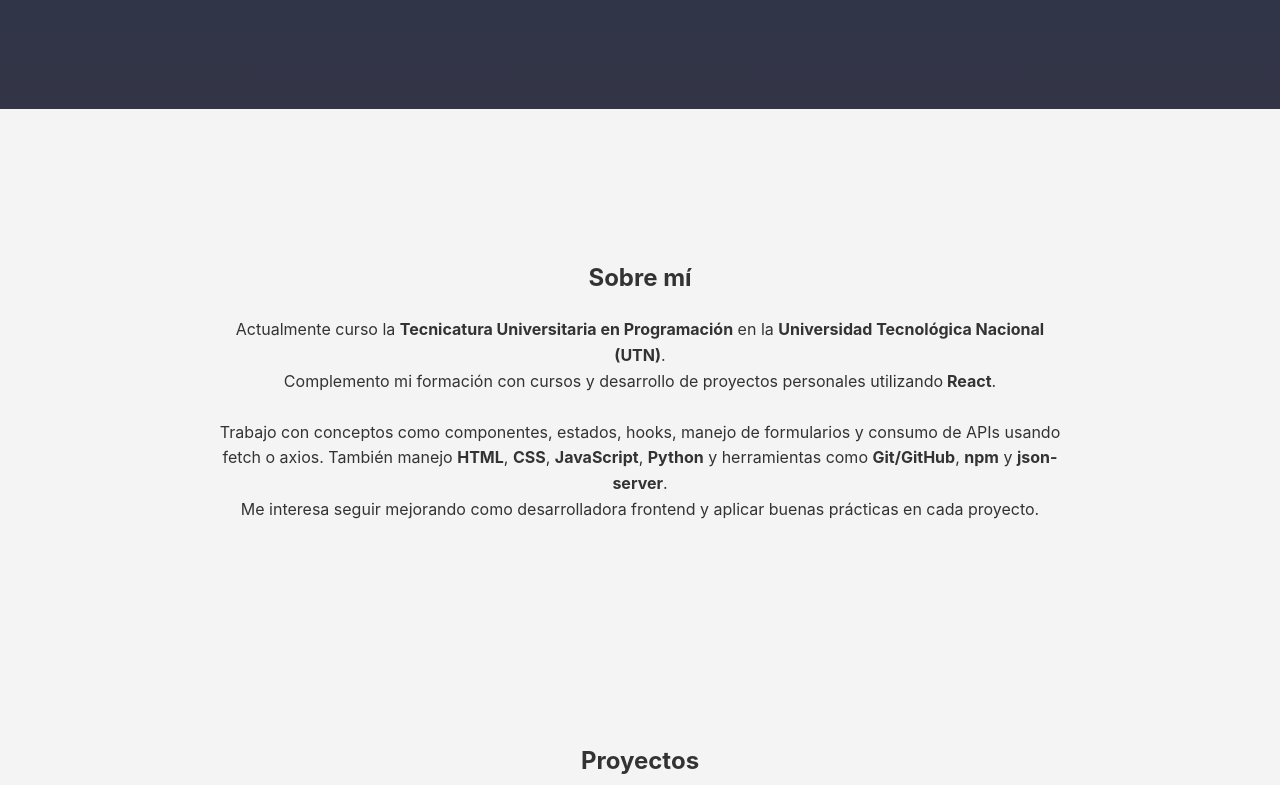
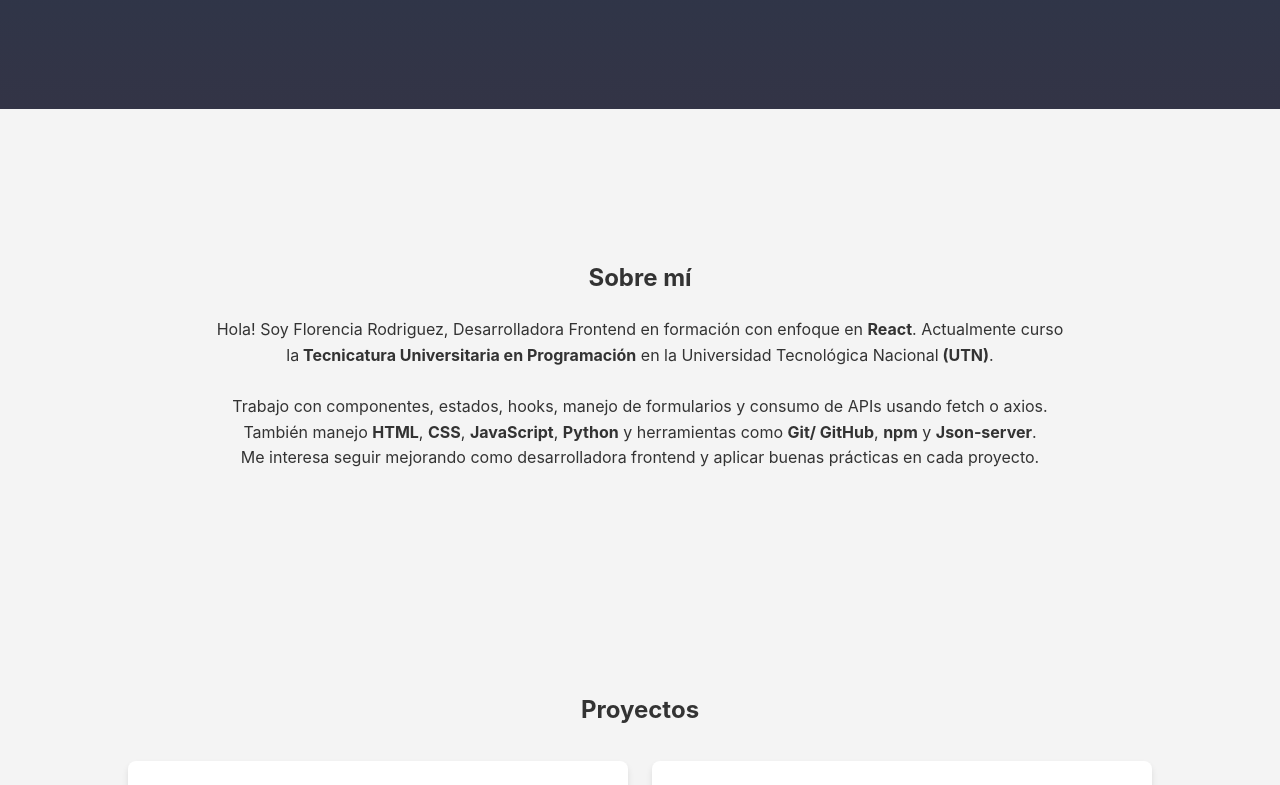
Before and after one commit to FlorR566/webPage, a React (Vite) app: page / in a window 1280 px wide. Shown: the part 691-1476 px from the top of the page. Built offline with nearby package versions, Linux system fonts and the light colour scheme; grey boxes are pictures that could not be loaded.

Commit message:
Separar about text del componente About

```diff
--- a/src/components/About.jsx
+++ b/src/components/About.jsx
@@ -1,32 +1,31 @@
 import '../styles.css';
+
+const ABOUT_TEXT = (
+  <>
+    Hola! Soy Florencia Rodriguez, Desarrolladora Frontend en formación con
+    enfoque en <strong>React</strong>. Actualmente curso la
+    <strong> Tecnicatura Universitaria en Programación</strong> en la
+    Universidad Tecnológica Nacional
+    <strong> (UTN)</strong>.
+    <br />
+    <br />
+    Trabajo con componentes, estados, hooks, manejo de formularios y consumo de
+    APIs usando fetch o axios. También manejo <strong>HTML</strong>,{' '}
+    <strong>CSS</strong>, <strong>JavaScript</strong>, <strong>Python</strong> y
+    herramientas como <strong>Git/ GitHub</strong>, <strong>npm</strong> y{' '}
+    <strong>Json-server</strong>.
+    <br />
+    Me interesa seguir mejorando como desarrolladora frontend y aplicar buenas
+    prácticas en cada proyecto.
+  </>
+);
 
 const About = () => {
   return (
-    <div>
-      <section id="about" className="about">
-        <h2>Sobre mí</h2>
-        <p>
-          Actualmente curso la{' '}
-          <strong>Tecnicatura Universitaria en Programación</strong> en la{' '}
-          <strong>Universidad Tecnológica Nacional (UTN)</strong>.
-          <br />
-          Complemento mi formación con cursos y desarrollo de proyectos
-          personales utilizando
-          <strong> React</strong>.
-          <br />
-          <br />
-          Trabajo con conceptos como componentes, estados, hooks, manejo de
-          formularios y consumo de APIs usando fetch o axios. También manejo{' '}
-          <strong>HTML</strong>, <strong>CSS</strong>,{' '}
-          <strong>JavaScript</strong>, <strong>Python</strong> y herramientas
-          como <strong>Git/GitHub</strong>, <strong>npm</strong> y{' '}
-          <strong>json-server</strong>.
-          <br />
-          Me interesa seguir mejorando como desarrolladora frontend y aplicar
-          buenas prácticas en cada proyecto.
-        </p>
-      </section>
-    </div>
+    <section id="about" className="about">
+      <h2>Sobre mí</h2>
+      <p>{ABOUT_TEXT}</p>
+    </section>
   );
 };
 
```
